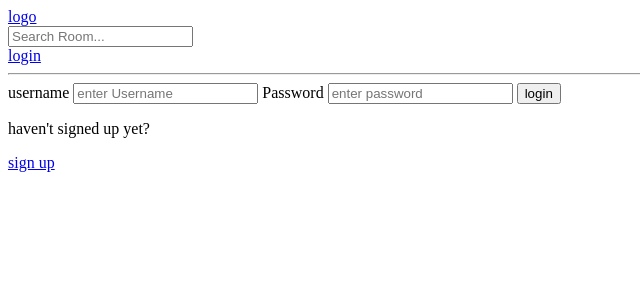
After one commit to sam23121/discord, a Django app: page /login/ in a window 1280 px wide. The commit adds this page. Shown: the top 300 px of the page, without its empty margins (0-640 px from the left). Run offline with Django 4.2, Linux system fonts and the light colour scheme.

Commit message:
creating pages and user login/registration form

```diff
--- a/base/templates/base/home.html
+++ b/base/templates/base/home.html
@@ -32,8 +32,10 @@
     <div>
     {% for room in rooms %}
         <div>
+            {% if request.user == room.host %}
             <a href="{% url 'update-room' room.id %}">edit</a>
             <a href="{% url 'delete-room' room.id %}">delete</a>
+            {% endif %}
             <span>@{{room.host.username}}</span>
             <h5>{{room.id}} -- <a href="{% url 'index' room.id %}">{{ room.name }}</a></h5>
             <small>{{room.topic.name}}</small>
--- /dev/null
+++ b/base/templates/base/login_register.html
@@ -0,0 +1,35 @@
+{% extends 'base/main.html' %}
+
+{% block content %}
+
+{% if page == 'login' %}
+<div>
+    <form method="POST" action="">
+        {% csrf_token %}
+        <label>username</label>
+        <input type="text" name="username" placeholder="enter Username">
+
+        <label>Password</label>
+        <input type="password" name="password" placeholder="enter password">
+
+        <input type="submit" value="login">
+    </form>
+    <p>haven't signed up yet?</p>
+    <a href="{% url 'register' %}">sign up</a>
+</div>
+
+{% else %}
+
+<div>
+    <form method="POST" action="">
+        {% csrf_token %}
+        {{form.as_p}}
+        <input type="submit" value="Register">
+    </form>
+    <p>already have an account</p>
+    <a href="{% url 'login' %}">register</a>
+</div>
+
+{% endif %}
+
+{% endblock %}
--- a/base/templates/base/main.html
+++ b/base/templates/base/main.html
@@ -10,6 +10,14 @@
 </head>
 <body>
     {% include 'base/navbar.html' %}
+
+    {% if messages %}
+    <ul class="messages">
+        {% for message in messages %}
+        <li>{{ message }}</li>
+        {% endfor %}
+    </ul>
+    {% endif %}
     {% block content %}
 
     {% endblock %}
--- a/base/templates/base/navbar.html
+++ b/base/templates/base/navbar.html
@@ -13,6 +13,12 @@
         <input type="text" name="q" placeholder="Search Room...">
 
     </form>
+    {% if request.user.is_authenticated %}
+    <p>hello {{ request.user }}</p>
+    <a href="{% url 'logout' %}">logout</a>
+    {% else %}
+    <a href="{% url 'login' %}">login</a>
+    {% endif %}
 
     <hr>
 </body>
--- a/base/urls.py
+++ b/base/urls.py
@@ -3,6 +3,10 @@ from django.urls import path
 from . import views
 
 urlpatterns = [
+    path('login/', views.loginPage, name = 'login'),
+    path('logout/', views.logoutUser, name = 'logout'),
+    path('register/', views.registerPage, name = 'register'),
+
     path('', views.home, name='home'),
     path('rooms/<str:pk>/', views.index, name='index'),
 
--- a/base/views.py
+++ b/base/views.py
@@ -1,7 +1,14 @@
+from email import message
+from django.contrib import messages
+from django.contrib.auth.decorators import login_required
 from django.shortcuts import render, redirect
 from django.http import HttpResponse
+from django.contrib.auth import authenticate, login, logout
+from django.contrib.auth.forms import UserCreationForm
 from matplotlib.style import context
 from django.db.models import Q
+from django.contrib.auth.models import User
+from requests import request
 from .forms import RoomForm
 
 from .models import Room, Topic
@@ -12,6 +19,54 @@ from .models import Room, Topic
 #    {'id': 2, 'name': 'design with me'},
 #    {'id': 3, 'name': 'lets learn something'},
 #]
+
+def loginPage(request):
+    page = 'login'
+
+    if request.user.is_authenticated:
+        return redirect('home')
+
+    if request.method == 'POST':
+        username = request.POST.get('username').lower()
+        password = request.POST.get('password')
+
+        try:
+            user = User.objects.get(username=username)
+        except:
+            messages.error(request, 'user does not exist.')
+
+        user = authenticate(request, username=username, password=password)
+
+        if user is not None:
+            login(request, user)
+            return redirect('home')
+        else:
+            messages.error(request, 'user or oassword does not exist')
+
+
+
+    context = {'page': page}
+    return render(request, 'base/login_register.html', context)
+
+def logoutUser(request):
+    logout(request)
+    return redirect('home')
+
+def registerPage(request):
+    form = UserCreationForm()
+
+    if request.method == 'POST':
+        form = UserCreationForm(request.POST)
+        if form.is_valid():
+            user = form.save(commit = False)
+            user.username = user.username.lower()
+            user.save()
+            login(request, user)
+            return redirect('home')
+        else:
+            messages.error(request, 'an error occured during registration')
+    context = {'form' : form}
+    return render(request, 'base/login_register.html', context)
 
 def home(request):
     q = request.GET.get('q') if request.GET.get('q') != None else  ''
@@ -32,6 +87,7 @@ def index(request, pk):
     room = Room.objects.get(id=pk)
     return render(request, 'base/rooms.html', {'room': room})
 
+@login_required(login_url='login')
 def createRoom(request):
     form = RoomForm()
     if request.method == 'POST':
@@ -42,9 +98,14 @@ def createRoom(request):
     context = {'form' : form}
     return render(request, 'base/room_form.html', context)
 
+@login_required(login_url='login')
 def updateRoom(request, pk):
     room = Room.objects.get(id=pk)
     form = RoomForm(instance=room)
+
+    if request.user != room.host:
+        return HttpResponse('you are not allowed')
+
     if request.method == "POST":
         form = RoomForm(request.POST, instance=room)
         if form.is_valid():
@@ -54,8 +115,15 @@ def updateRoom(request, pk):
     context = {'form' : form}
     return render(request, 'base/room_form.html', context)
 
+
+
+@login_required(login_url='login')
 def deleteRoom(request, pk):
     room = Room.objects.get(id=pk)
+
+    if request.user != room.host:
+        return HttpResponse('you are not allowed')
+
     if request.method == 'POST':
         room.delete()
         return redirect('home')
```
Also changed, not shown: db.sqlite3.
